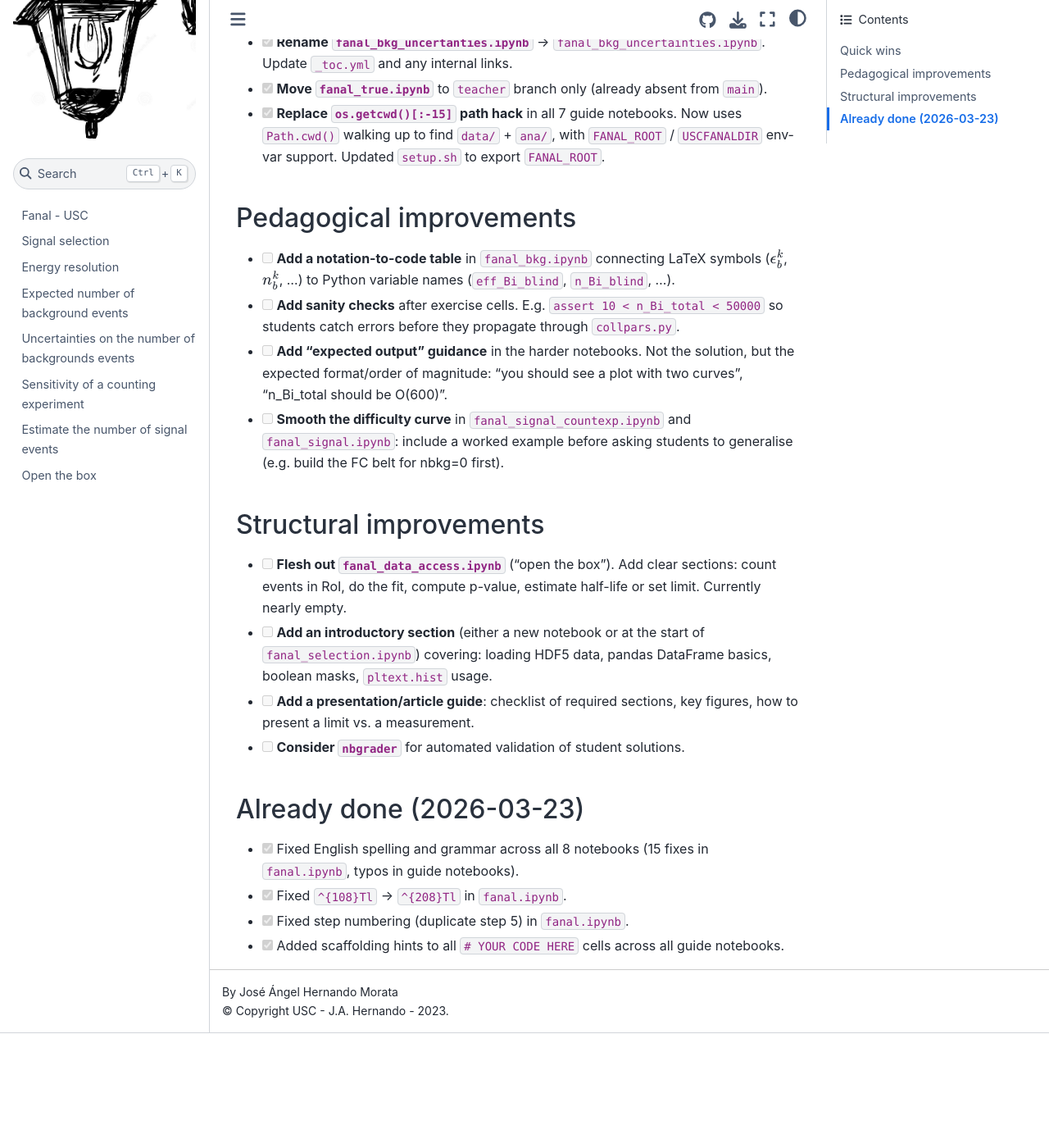
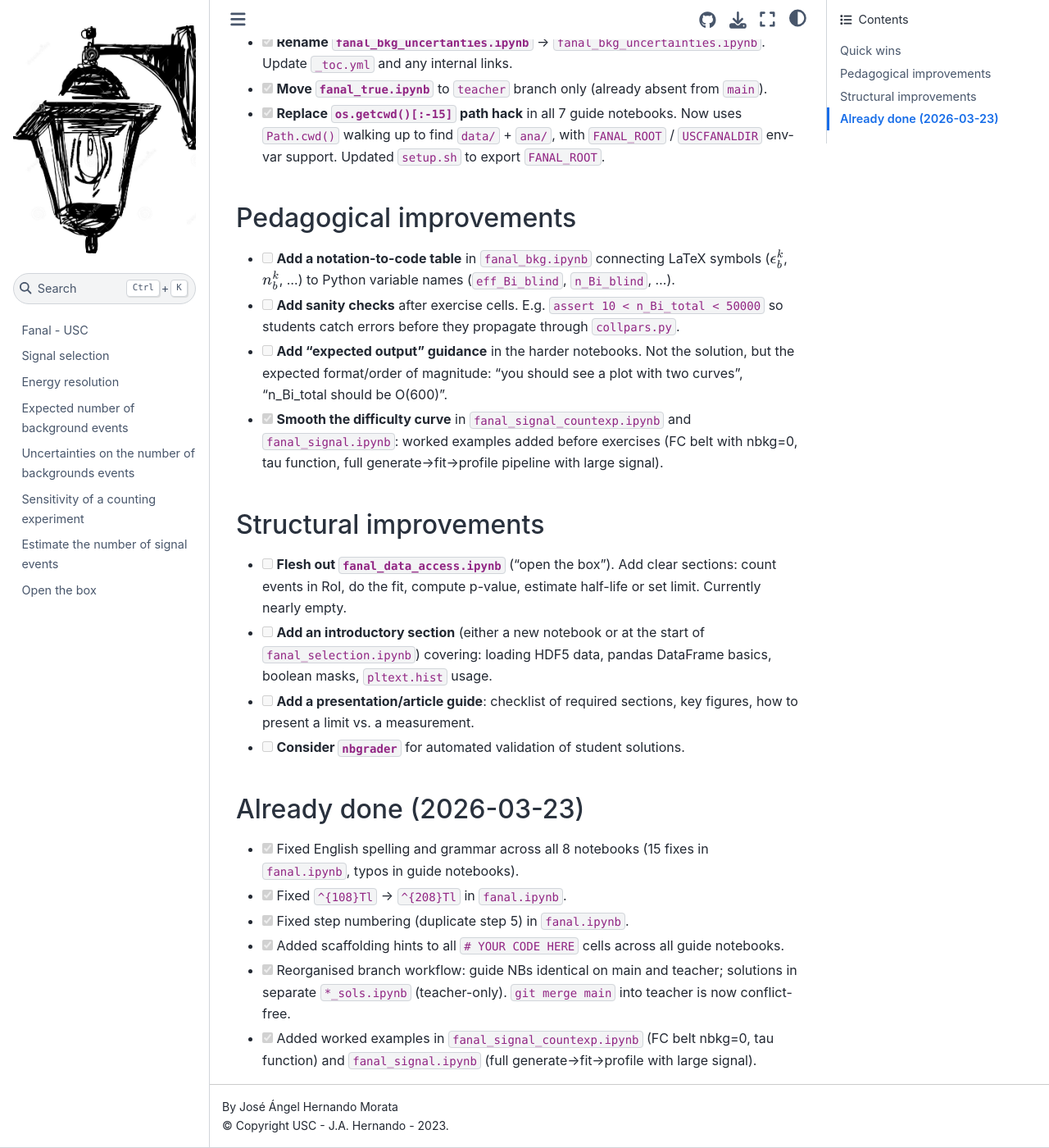
Before and after one commit to jahernando/USC-Fanal-v2, a Jupyter Book: the page built from FANAL_IMPROVEMENTS.md, in a window 1280 px wide and 1400 px high, scrolled down 221 px. Shown: the whole window at 82% size. Built offline with Jupyter Book 1.0.4 settings and Sphinx 7.4.7 and the Sphinx Book theme 1.1.4, drawn with Linux system fonts in a browser that asks for light colours; pages that are not in the unit, such as notebooks, are missing from menus; before the commit the page ends 1481 px from its top, so only the background shows below that.

Commit message:
docs: update FANAL_IMPROVEMENTS.md — mark completed tasks
Co-Authored-By: Claude Opus 4.6 (1M context) <noreply@anthropic.com>

```diff
--- a/FANAL_IMPROVEMENTS.md
+++ b/FANAL_IMPROVEMENTS.md
@@ -13,7 +13,7 @@ Review of the student-facing notebooks (main branch) with proposed improvements.
 - [ ] **Add a notation-to-code table** in `fanal_bkg.ipynb` connecting LaTeX symbols ($\epsilon^k_b$, $n^k_b$, ...) to Python variable names (`eff_Bi_blind`, `n_Bi_blind`, ...).
 - [ ] **Add sanity checks** after exercise cells. E.g. `assert 10 < n_Bi_total < 50000` so students catch errors before they propagate through `collpars.py`.
 - [ ] **Add "expected output" guidance** in the harder notebooks. Not the solution, but the expected format/order of magnitude: "you should see a plot with two curves", "n_Bi_total should be O(600)".
-- [ ] **Smooth the difficulty curve** in `fanal_signal_countexp.ipynb` and `fanal_signal.ipynb`: include a worked example before asking students to generalise (e.g. build the FC belt for nbkg=0 first).
+- [x] **Smooth the difficulty curve** in `fanal_signal_countexp.ipynb` and `fanal_signal.ipynb`: worked examples added before exercises (FC belt with nbkg=0, tau function, full generate→fit→profile pipeline with large signal).
 
 ## Structural improvements
 
@@ -28,3 +28,5 @@ Review of the student-facing notebooks (main branch) with proposed improvements.
 - [x] Fixed `^{108}Tl` → `^{208}Tl` in `fanal.ipynb`.
 - [x] Fixed step numbering (duplicate step 5) in `fanal.ipynb`.
 - [x] Added scaffolding hints to all `# YOUR CODE HERE` cells across all guide notebooks.
+- [x] Reorganised branch workflow: guide NBs identical on main and teacher; solutions in separate `*_sols.ipynb` (teacher-only). `git merge main` into teacher is now conflict-free.
+- [x] Added worked examples in `fanal_signal_countexp.ipynb` (FC belt nbkg=0, tau function) and `fanal_signal.ipynb` (full generate→fit→profile with large signal).
```
